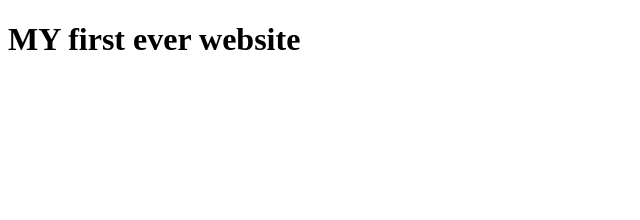
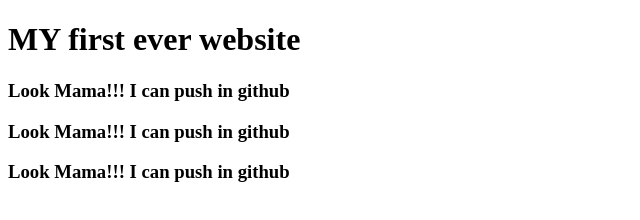
Before and after one commit to itsrakibroni/my-first-website, a plain HTML site: page index.html in a window 1280 px wide. Shown: the whole page, without its empty margins (0-640 px from the left). Drawn offline with Linux system fonts and the light colour scheme.

Commit message:
Learned Github

```diff
--- a/index.html
+++ b/index.html
@@ -8,5 +8,8 @@
 </head>
 <body>
     <h1>MY first ever website</h1>
+    <h3>Look Mama!!! I can push in github</h3>
+    <h3>Look Mama!!! I can push in github</h3>
+    <h3>Look Mama!!! I can push in github</h3>
 </body>
 </html>
```
